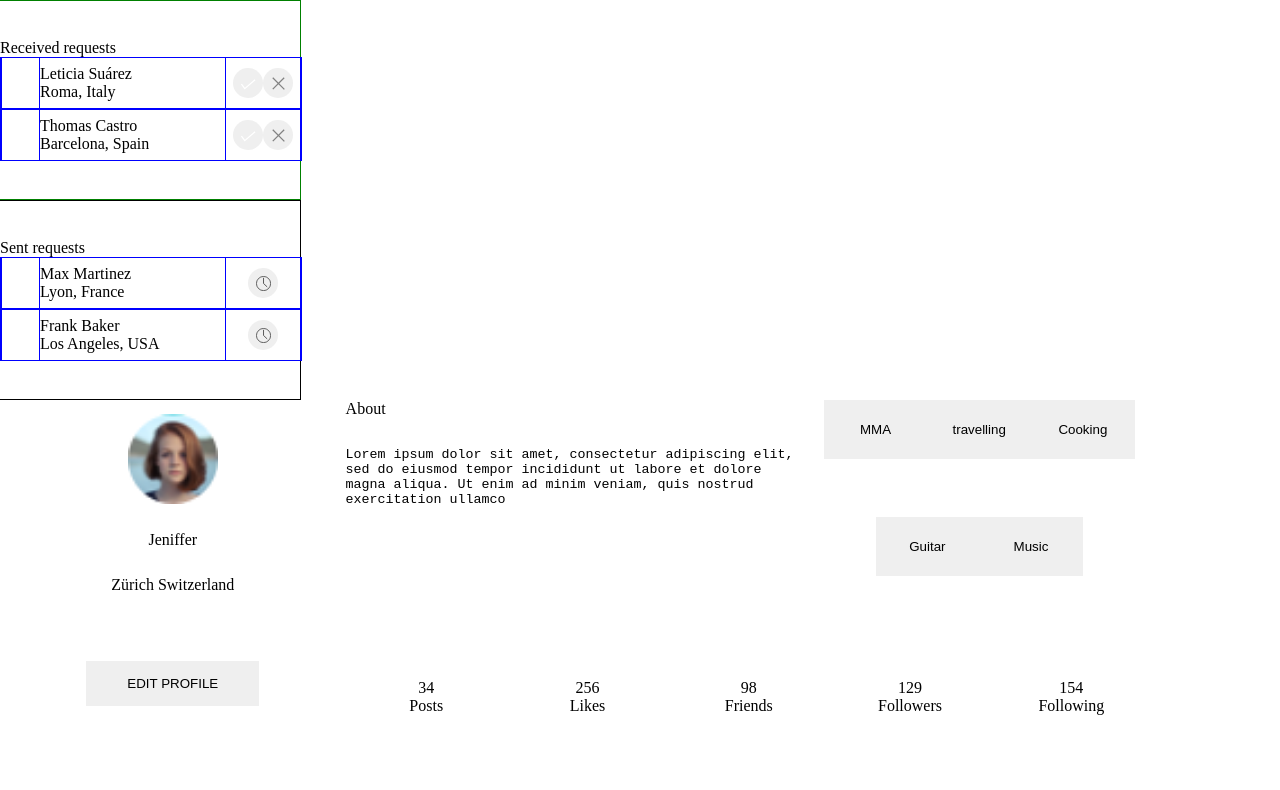
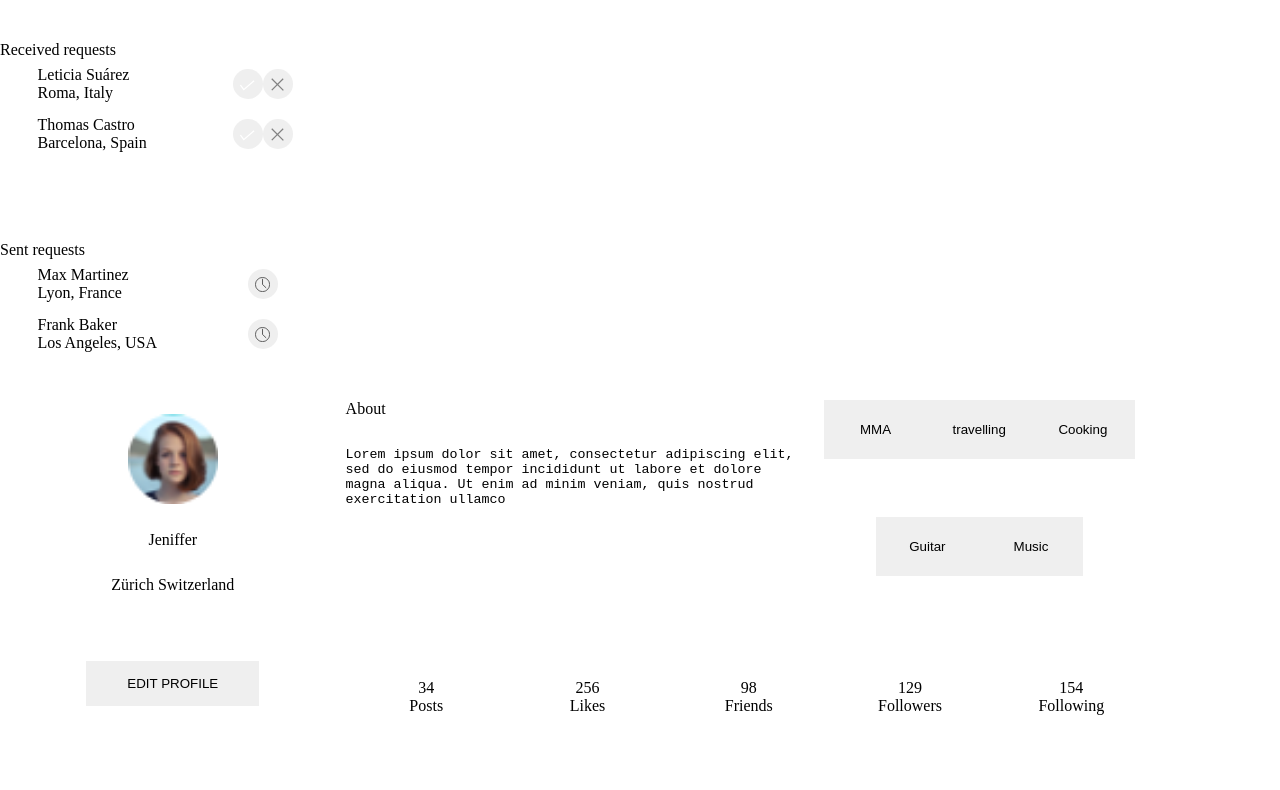
Before and after one commit to mijail-febres/Motion-Project-Frontend, a React (Create React App) app: page / in a window 1280 px wide. Shown: the top 790 px of the page. Built offline with nearby package versions, Linux system fonts and the light colour scheme.

Commit message:
Deleting borders

```diff
--- a/src/Components/NotificationsForm/NotificationsForm.jsx
+++ b/src/Components/NotificationsForm/NotificationsForm.jsx
@@ -26,7 +26,6 @@ const NotificationsContainer = styled.div `
     .MainContainers {
         width: 100%;
         height: 50%;
-        border: 1px solid black;
         display: flex;
         flex-direction: column;
         justify-content: center;
@@ -39,20 +38,17 @@ const NotificationsContainer = styled.div `
         flex-direction: column;
         flex-wrap: wrap;
         justify-content: center;
-        border: 1px solid green;
     }
     .Received {
         height: 50px;
         width: 100%;
         display: flex;
-        border: 1px solid blue;
         justify-content: center;
         align-items: center;
         .AvatarR {
             width: 20%;
             height: 100%;
             display: flex;
-            border: 1px solid blue;
         }
         .NamesR {
             width: 100%;
@@ -72,7 +68,6 @@ const NotificationsContainer = styled.div `
             justify-content: center;
             align-items: center;
 
-            border: 1px solid blue;
             .ButtonR {
                 width: 30px;
                 height: 30px;
```
